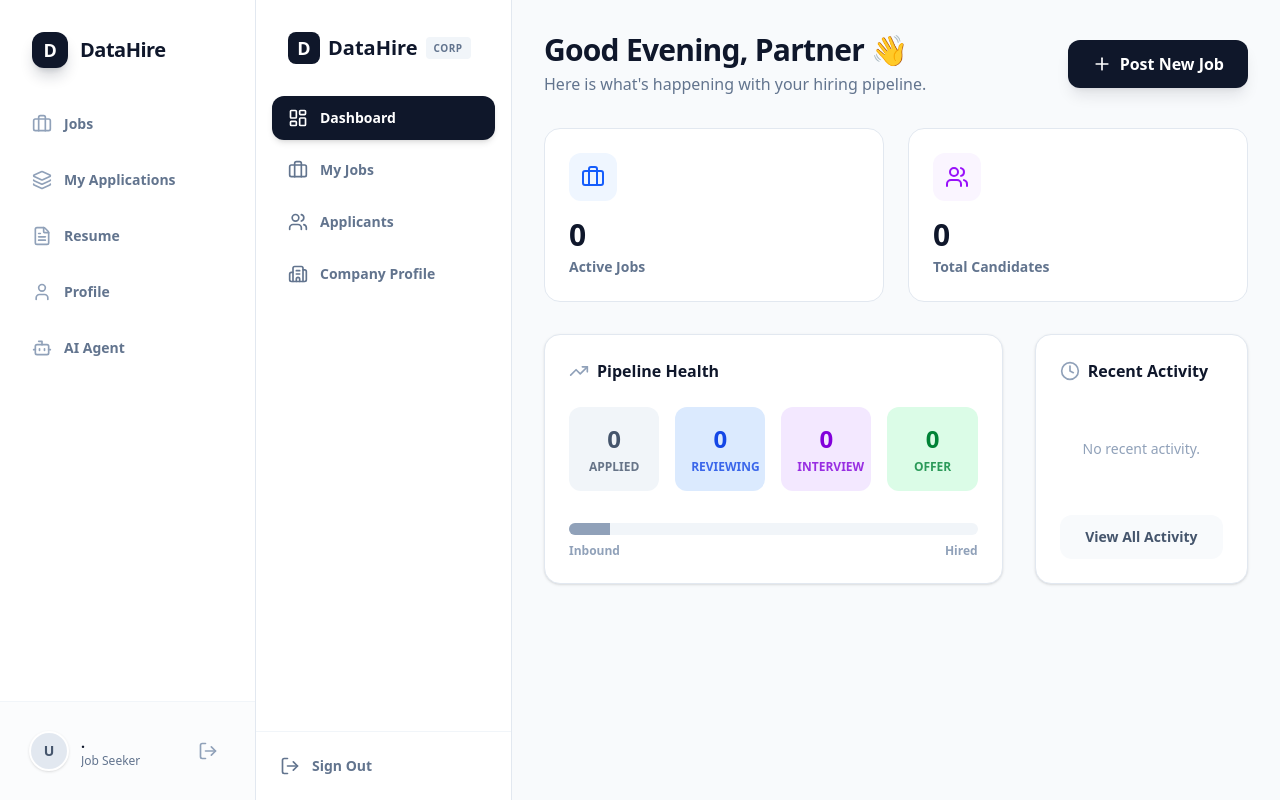
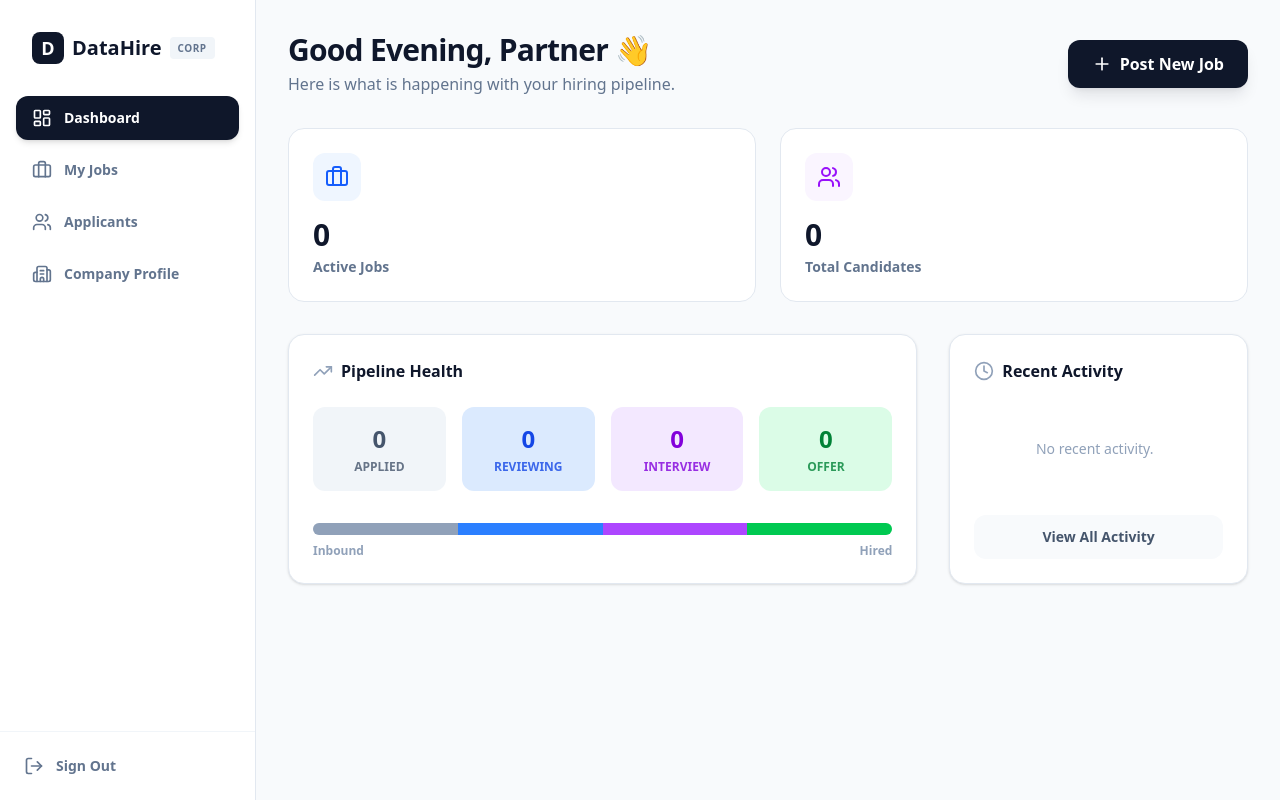
Before and after one commit to datahiredevops/datahire_frontend, a Next.js app: page /employer/dashboard in a window 1280 px wide. Built offline with nearby package versions, Linux system fonts and the light colour scheme.

Commit message:
layout fix

```diff
--- a/src/app/employer/dashboard/page.tsx
+++ b/src/app/employer/dashboard/page.tsx
@@ -49,6 +49,7 @@ export default function EmployerDashboard() {
             if (!app.is_viewed) unreadCount++;
         });
 
+        // Sort by newest application first
         const sortedActivity = appsData.sort((a: any, b: any) =>
             new Date(b.applied_at).getTime() - new Date(a.applied_at).getTime()
         ).slice(0, 5);
@@ -77,27 +78,28 @@ export default function EmployerDashboard() {
       router.push(`/employer/applicants?status=${status}`);
   };
 
+  // FIX: Main container is now fully responsive and fills the space next to the sidebar
   return (
-    <div className="min-h-screen bg-[#F8FAFC] p-8 font-sans">
-      <div className="max-w-6xl mx-auto space-y-8">
+    <div className="w-full h-full overflow-y-auto bg-[#F8FAFC] p-8 font-sans">
+      <div className="max-w-6xl mx-auto space-y-8 pb-20">
 
         {/* HEADER */}
-        <div className="flex justify-between items-center">
+        <div className="flex flex-col md:flex-row justify-between items-start md:items-center gap-4">
             <div>
                 <h1 className="text-3xl font-black text-slate-900 tracking-tight">
                     {getGreeting()}, {user?.first_name || "Partner"} 👋
                 </h1>
-                <p className="text-slate-500 font-medium mt-1">Here is what's happening with your hiring pipeline.</p>
+                <p className="text-slate-500 font-medium mt-1">Here is what is happening with your hiring pipeline.</p>
             </div>
             <button
                 onClick={() => router.push('/employer/jobs/create')}
-                className="bg-[#0F172A] text-white px-6 py-3 rounded-xl font-bold hover:bg-slate-800 transition flex items-center gap-2 shadow-lg shadow-slate-900/10"
+                className="bg-[#0F172A] text-white px-6 py-3 rounded-xl font-bold hover:bg-slate-800 transition flex items-center gap-2 shadow-lg shadow-slate-900/10 active:scale-95"
             >
                 <Plus className="w-5 h-5"/> Post New Job
             </button>
         </div>
 
-        {/* METRICS - UPDATED: Removed Unread Card & Changed Grid to 2 Columns */}
+        {/* METRICS GRID (2 Columns) */}
         <div className="grid grid-cols-1 md:grid-cols-2 gap-6">
             <StatsCard icon={<Briefcase className="w-6 h-6 text-blue-600"/>} label="Active Jobs" value={stats.activeJobs} color="bg-blue-50"/>
             <StatsCard icon={<Users className="w-6 h-6 text-purple-600"/>} label="Total Candidates" value={stats.totalApplicants} color="bg-purple-50"/>
@@ -112,7 +114,7 @@ export default function EmployerDashboard() {
                         <TrendingUp className="w-5 h-5 text-slate-400"/> Pipeline Health
                     </h3>
                 </div>
-                <div className="grid grid-cols-4 gap-4">
+                <div className="grid grid-cols-2 sm:grid-cols-4 gap-4">
                     <PipelineStage
                         label="Applied"
                         count={stats.pipeline.applied}
@@ -141,10 +143,11 @@ export default function EmployerDashboard() {
 
                 {/* Visual Bar */}
                 <div className="mt-8 h-3 w-full bg-slate-100 rounded-full overflow-hidden flex">
-                    <div style={{ flex: stats.pipeline.applied || 0.1 }} className="bg-slate-400 h-full"></div>
-                    <div style={{ flex: stats.pipeline.reviewing }} className="bg-blue-500 h-full"></div>
-                    <div style={{ flex: stats.pipeline.interview }} className="bg-purple-500 h-full"></div>
-                    <div style={{ flex: stats.pipeline.offer }} className="bg-green-500 h-full"></div>
+                    {/* Add min-width to ensure visibility even if count is 0 */}
+                    <div style={{ flex: Math.max(stats.pipeline.applied, 0.5) }} className="bg-slate-400 h-full"></div>
+                    <div style={{ flex: Math.max(stats.pipeline.reviewing, 0.5) }} className="bg-blue-500 h-full"></div>
+                    <div style={{ flex: Math.max(stats.pipeline.interview, 0.5) }} className="bg-purple-500 h-full"></div>
+                    <div style={{ flex: Math.max(stats.pipeline.offer, 0.5) }} className="bg-green-500 h-full"></div>
                 </div>
                 <div className="flex justify-between text-xs font-bold text-slate-400 mt-2">
                     <span>Inbound</span>
@@ -153,12 +156,12 @@ export default function EmployerDashboard() {
             </div>
 
             {/* RECENT ACTIVITY */}
-            <div className="bg-white p-6 rounded-2xl border border-slate-200 shadow-sm">
+            <div className="bg-white p-6 rounded-2xl border border-slate-200 shadow-sm flex flex-col">
                 <h3 className="font-bold text-slate-900 flex items-center gap-2 mb-6">
                     <Clock className="w-5 h-5 text-slate-400"/> Recent Activity
                 </h3>
 
-                <div className="space-y-6">
+                <div className="space-y-6 flex-1 overflow-y-auto max-h-[300px] pr-2">
                     {recentActivity.length === 0 ? (
                         <p className="text-sm text-slate-400 text-center py-8">No recent activity.</p>
                     ) : (
@@ -167,10 +170,10 @@ export default function EmployerDashboard() {
                                 <div className="absolute -left-[21px] top-0 w-3 h-3 rounded-full bg-blue-500 ring-4 ring-white"></div>
                                 <div>
                                     <p className="text-sm text-slate-900">
-                                        <span className="font-bold">{act.name}</span> applied for <span className="font-bold text-blue-600">{act.job_title}</span>
+                                        <span className="font-bold">{act.name}</span> applied for <span className="font-bold text-blue-600">{act.job_title || "a job"}</span>
                                     </p>
                                     <p className="text-xs text-slate-400 font-bold mt-1">
-                                        {new Date(act.applied_at).toLocaleDateString()}
+                                        {act.applied_at ? new Date(act.applied_at).toLocaleDateString() : "Just now"}
                                     </p>
                                 </div>
                             </div>
@@ -180,7 +183,7 @@ export default function EmployerDashboard() {
 
                 <button
                     onClick={() => router.push('/employer/applicants')}
-                    className="w-full mt-6 py-3 text-sm font-bold text-slate-600 bg-slate-50 rounded-xl hover:bg-slate-100 transition"
+                    className="w-full mt-auto py-3 text-sm font-bold text-slate-600 bg-slate-50 rounded-xl hover:bg-slate-100 transition"
                 >
                     View All Activity
                 </button>
--- a/src/components/ClientLayout.tsx
+++ b/src/components/ClientLayout.tsx
@@ -1,27 +1,42 @@
 "use client";
+
 import { usePathname } from "next/navigation";
 import Sidebar from "@/components/Sidebar";
 
-export default function ClientLayout({ children }: { children: React.ReactNode }) {
+export default function ClientLayout({
+  children,
+}: {
+  children: React.ReactNode;
+}) {
   const pathname = usePathname();
-  const authPages = ["/login", "/signup", "/forgot-password"];
-  const isAuthPage = authPages.includes(pathname);
 
+  // Auth pages (job seeker + employer)
+  const authRoutes = [
+    "/login",
+    "/signup",
+    "/forgot-password",
+    "/employer/login",
+    "/employer/register",
+  ];
+
+  // Also protect future employer auth routes
+  const isAuthPage =
+    authRoutes.includes(pathname) ||
+    pathname.startsWith("/employer/");
+
+  // Auth pages → no sidebar, no flex shell
+  if (isAuthPage) {
+    return <>{children}</>;
+  }
+
+  // App pages → sidebar layout
   return (
-    // 1. FLEX CONTAINER: Forces items to sit side-by-side
     <div className="flex h-screen w-full bg-[#F8FAFC] overflow-hidden font-sans">
+      <Sidebar />
 
-      {/* 2. SIDEBAR: Sits on the left naturally */}
-      {!isAuthPage && <Sidebar />}
-
-      {/* 3. MAIN CONTENT: Fills the rest of the screen
-          flex-1: Grow to fill width
-          overflow-hidden: Prevents double scrollbars
-      */}
       <main className="flex-1 flex flex-col h-full relative overflow-hidden">
         {children}
       </main>
-
     </div>
   );
 }
--- a/src/components/Sidebar.tsx
+++ b/src/components/Sidebar.tsx
@@ -2,7 +2,8 @@
 import Link from "next/link";
 import { usePathname } from "next/navigation";
 import {
-  Briefcase, FileText, User, Bot, LogOut, Layers
+  Briefcase, FileText, User, Bot, LogOut, Layers,
+  LayoutDashboard, Users, Building2
 } from "lucide-react";
 import { useAuth } from "@/context/AuthContext";
 
@@ -10,11 +11,13 @@ export default function Sidebar() {
   const pathname = usePathname();
   const { user, logout } = useAuth();
 
+  // Hide sidebar on auth pages
   if (["/login", "/signup", "/forgot-password"].includes(pathname)) {
     return null;
   }
 
-  const navItems = [
+  // --- MENU CONFIGURATION ---
+  const seekerItems = [
     { name: "Jobs", href: "/jobs", icon: Briefcase },
     { name: "My Applications", href: "/my-applications", icon: Layers },
     { name: "Resume", href: "/resume", icon: FileText },
@@ -22,17 +25,29 @@ export default function Sidebar() {
     { name: "AI Agent", href: "/agent", icon: Bot },
   ];
 
+  const employerItems = [
+    { name: "Dashboard", href: "/employer/dashboard", icon: LayoutDashboard },
+    { name: "My Jobs", href: "/employer/jobs", icon: Briefcase },
+    { name: "Applicants", href: "/employer/applicants", icon: Users },
+    { name: "Company Profile", href: "/employer/company", icon: Building2 },
+  ];
+
+  // Determine which menu to show
+  const isEmployer = user?.role === "employer";
+  const navItems = isEmployer ? employerItems : seekerItems;
+
   return (
-    // FIX: Removed 'fixed'. Uses 'w-64 h-full flex-none' to occupy physical space.
     <aside className="w-64 h-full bg-white border-r border-slate-200 hidden lg:flex flex-col flex-none z-50">
 
+      {/* LOGO AREA */}
       <div className="p-8">
-        <Link href="/jobs" className="flex items-center gap-3 font-black text-xl text-slate-900 tracking-tight hover:opacity-80 transition">
+        <Link href={isEmployer ? "/employer/dashboard" : "/jobs"} className="flex items-center gap-3 font-black text-xl text-slate-900 tracking-tight hover:opacity-80 transition">
           <div className="w-9 h-9 bg-[#0F172A] text-white rounded-xl flex items-center justify-center text-lg shadow-lg shadow-slate-900/20">D</div>
-          DataHire
+          <span className="truncate">{isEmployer ? "DataHire Corp" : "DataHire"}</span>
         </Link>
       </div>
 
+      {/* NAVIGATION LINKS */}
       <nav className="flex-1 px-4 space-y-2 overflow-y-auto no-scrollbar">
         {navItems.map((item) => {
           const isActive = pathname.startsWith(item.href);
@@ -53,6 +68,7 @@ export default function Sidebar() {
         })}
       </nav>
 
+      {/* USER FOOTER */}
       <div className="p-4 border-t border-slate-100 bg-slate-50/50">
         <div className="flex items-center gap-3 p-3 rounded-xl hover:bg-white hover:shadow-sm transition-all border border-transparent hover:border-slate-200 cursor-default">
           <div className="w-10 h-10 rounded-full bg-slate-200 text-slate-600 flex items-center justify-center font-black text-sm border-2 border-white shadow-sm">
@@ -62,7 +78,9 @@ export default function Sidebar() {
             <p className="text-sm font-bold text-slate-900 truncate">
               {user?.first_name} {user?.last_name?.charAt(0)}.
             </p>
-            <p className="text-xs text-slate-500 truncate font-medium">Job Seeker</p>
+            <p className="text-xs text-slate-500 truncate font-medium capitalize">
+              {isEmployer ? "Employer" : "Job Seeker"}
+            </p>
           </div>
           <button onClick={logout} className="p-2 text-slate-400 hover:text-red-600 hover:bg-red-50 rounded-lg transition" title="Sign Out">
             <LogOut className="w-5 h-5" />
```
